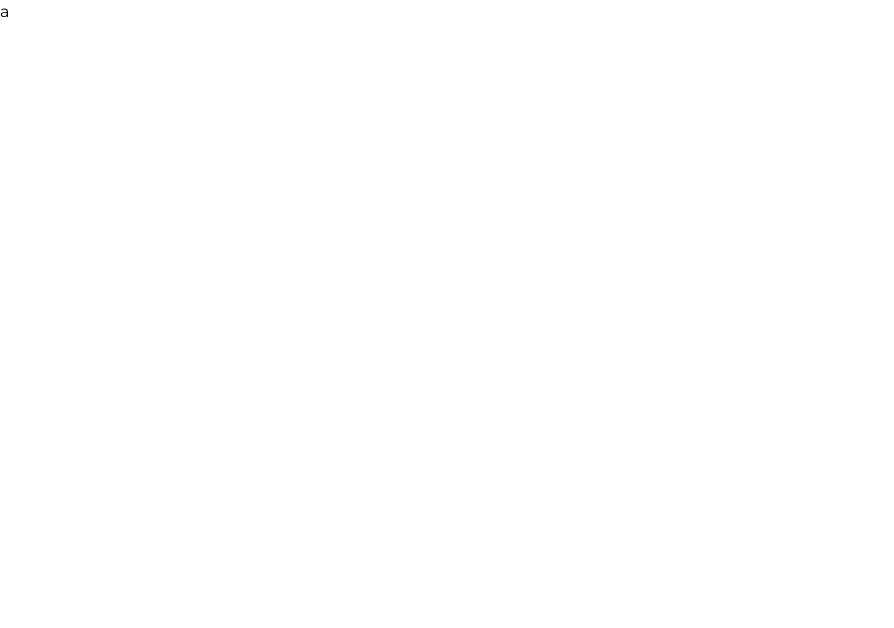
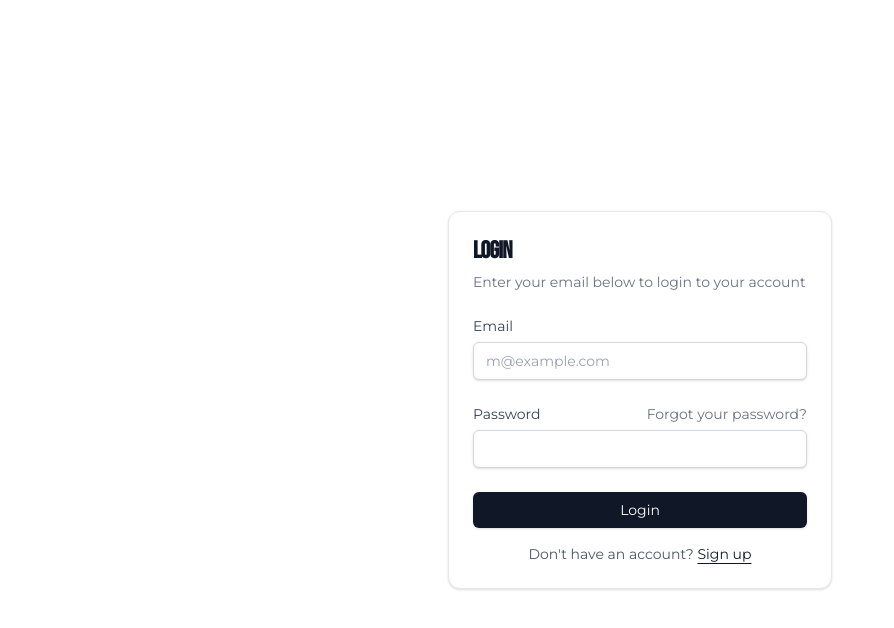
Before and after one commit to FrancoBerlochi/pandor3dnext, a Next.js app: page /auth/login in a window 1280 px wide. Shown: the top 628 px of the page, without its empty margins (0-894 px from the left). Built offline with nearby package versions, Linux system fonts and the light colour scheme; no server answers.

Commit message:
coneccion con supa y adminLogin

```diff
--- a/app/admin/page.tsx
+++ b/app/admin/page.tsx
@@ -2,6 +2,5 @@ import { requireAdmin } from "@/lib/auth/requireAdmin";
 
 export default async function AdminPage() {
   await requireAdmin();
-
   return <div>Admin</div>;
 }
--- a/app/auth/login/page.tsx
+++ b/app/auth/login/page.tsx
@@ -1,3 +1,11 @@
-export default function Login() {
-  return <div>a</div>
+import { LoginForm } from "@/components/login/login-form";
+
+export default function Page() {
+  return (
+    <div className="flex min-h-svh w-full items-center justify-center p-6 md:p-10">
+      <div className="w-full max-w-sm">
+        <LoginForm />
+      </div>
+    </div>
+  );
 }
--- a/app/not-found.tsx
+++ b/app/not-found.tsx
@@ -1,5 +1,5 @@
 export default function NotFound() {
   return <div>
-    hola
+    hola dsadas
   </div>
 }
--- /dev/null
+++ b/components/login/login-form.tsx
@@ -0,0 +1,131 @@
+"use client";
+import { cn } from "@/lib/utils";
+import { createClient } from "@/lib/supabase/client";
+import Link from "next/link";
+import { useRouter } from "next/navigation";
+import { useState } from "react";
+
+export function LoginForm({
+  className,
+  ...props
+}: React.ComponentPropsWithoutRef<"div">) {
+  const [email, setEmail] = useState("");
+  const [password, setPassword] = useState("");
+  const [error, setError] = useState<string | null>(null);
+  const [isLoading, setIsLoading] = useState(false);
+  const router = useRouter();
+
+  const handleLogin = async (e: React.FormEvent) => {
+    e.preventDefault();
+    const supabase = await createClient();
+    setIsLoading(true);
+    setError(null);
+    try {
+      const { error } = await supabase.auth.signInWithPassword({
+        email,
+        password,
+      });
+      if (error) throw error;
+      window.location.href = "/admin";
+    } catch (error: unknown) {
+      setError(error instanceof Error ? error.message : "An error occurred");
+    } finally {
+      setIsLoading(false);
+    }
+  };
+
+  return (
+    <div className={cn("flex flex-col gap-6", className)} {...props}>
+      {/* Card */}
+      <div className="rounded-xl border border-gray-200 bg-white shadow-sm">
+
+        {/* CardHeader */}
+        <div className="flex flex-col gap-1.5 p-6">
+          <h2 className="text-2xl font-semibold leading-tight tracking-tight text-gray-900">
+            Login
+          </h2>
+          <p className="text-sm text-gray-500">
+            Enter your email below to login to your account
+          </p>
+        </div>
+
+        {/* CardContent */}
+        <div className="p-6 pt-0">
+          <form onSubmit={handleLogin}>
+            <div className="flex flex-col gap-6">
+
+              {/* Email field */}
+              <div className="flex flex-col gap-1.5">
+                <label
+                  htmlFor="email"
+                  className="text-sm font-medium text-gray-700"
+                >
+                  Email
+                </label>
+                <input
+                  id="email"
+                  type="email"
+                  placeholder="m@example.com"
+                  required
+                  value={email}
+                  onChange={(e) => setEmail(e.target.value)}
+                  className="w-full rounded-md border border-gray-300 bg-white px-3 py-2 text-sm text-gray-900 placeholder-gray-400 shadow-sm outline-none transition focus:border-gray-900 focus:ring-2 focus:ring-gray-900/10 disabled:opacity-50"
+                />
+              </div>
+
+              {/* Password field */}
+              <div className="flex flex-col gap-1.5">
+                <div className="flex items-center justify-between">
+                  <label
+                    htmlFor="password"
+                    className="text-sm font-medium text-gray-700"
+                  >
+                    Password
+                  </label>
+                  <Link
+                    href="/auth/forgot-password"
+                    className="text-sm text-gray-500 underline-offset-4 hover:underline"
+                  >
+                    Forgot your password?
+                  </Link>
+                </div>
+                <input
+                  id="password"
+                  type="password"
+                  required
+                  value={password}
+                  onChange={(e) => setPassword(e.target.value)}
+                  className="w-full rounded-md border border-gray-300 bg-white px-3 py-2 text-sm text-gray-900 shadow-sm outline-none transition focus:border-gray-900 focus:ring-2 focus:ring-gray-900/10 disabled:opacity-50"
+                />
+              </div>
+
+              {/* Error message */}
+              {error && (
+                <p className="text-sm text-red-500">{error}</p>
+              )}
+
+              {/* Submit button */}
+              <button
+                type="submit"
+                disabled={isLoading}
+                className="w-full rounded-md bg-gray-900 px-4 py-2 text-sm font-medium text-white shadow-sm transition hover:bg-gray-700 focus:outline-none focus:ring-2 focus:ring-gray-900 focus:ring-offset-2 disabled:cursor-not-allowed disabled:opacity-50"
+              >
+                {isLoading ? "Logging in..." : "Login"}
+              </button>
+            </div>
+
+            <div className="mt-4 text-center text-sm text-gray-600">
+              Don&apos;t have an account?{" "}
+              <Link
+                href="/auth/sign-up"
+                className="font-medium text-gray-900 underline underline-offset-4 hover:text-gray-700"
+              >
+                Sign up
+              </Link>
+            </div>
+          </form>
+        </div>
+      </div>
+    </div>
+  );
+}
--- /dev/null
+++ b/components/ui/sign-out.tsx
@@ -0,0 +1,12 @@
+"use client";
+import { createClient } from "@/lib/supabase/client";
+
+export function LogoutButton() {
+  const handleLogout = async () => {
+    const supabase = createClient();
+    await supabase.auth.signOut();
+    window.location.href = "/auth/login";
+  };
+
+  return <button onClick={handleLogout}>Cerrar sesión</button>;
+}
--- a/lib/auth/requireAdmin.ts
+++ b/lib/auth/requireAdmin.ts
@@ -2,11 +2,12 @@ import { createClient } from "@/lib/supabase/server";
 import { redirect } from "next/navigation";
 
 export async function requireAdmin() {
-  const supabase = createClient();
+  const supabase = await createClient();
 
   const {
     data: { user },
   } = await supabase.auth.getUser();
+
 
   if (!user) redirect("/auth/login");
 
@@ -16,6 +17,8 @@ export async function requireAdmin() {
     .eq("id", user.id)
     .single();
 
+
+
   if (profile?.role !== "admin") {
     redirect("/");
   }
--- a/middleware.ts
+++ b/middleware.ts
@@ -1,23 +1,46 @@
-import { NextResponse } from "next/server";
-import type { NextRequest } from "next/server";
+import { createServerClient } from "@supabase/ssr";
+import { NextResponse, type NextRequest } from "next/server";
 
-export function middleware(req: NextRequest) {
+export async function middleware(req: NextRequest) {
   const isAdminRoute = req.nextUrl.pathname.startsWith("/admin");
+  const isLoginRoute = req.nextUrl.pathname.startsWith("/auth/login");
 
-  if (!isAdminRoute) {
-    return NextResponse.next();
+  const res = NextResponse.next();
+
+  const supabase = createServerClient(
+    process.env.NEXT_PUBLIC_SUPABASE_URL!,
+    process.env.NEXT_PUBLIC_SUPABASE_PUBLISHABLE_KEY!,
+    {
+      cookies: {
+        getAll() {
+          return req.cookies.getAll();
+        },
+        setAll(cookiesToSet) {
+          cookiesToSet.forEach(({ name, value, options }) =>
+            res.cookies.set(name, value, options),
+          );
+        },
+      },
+    },
+  );
+
+  const {
+    data: { user },
+  } = await supabase.auth.getUser();
+
+  // Si está logueado y va al login, redirigir a /admin
+  if (isLoginRoute && user) {
+    return NextResponse.redirect(new URL("/admin", req.url));
   }
 
-
-  const hasSession = req.cookies.get("sb-access-token");
-
-  if (!hasSession) {
+  // Si no está logueado y va a /admin, redirigir al login
+  if (isAdminRoute && !user) {
     return NextResponse.redirect(new URL("/auth/login", req.url));
   }
 
-  return NextResponse.next();
+  return res;
 }
 
 export const config = {
-  matcher: ["/admin/:path*"],
+  matcher: ["/admin/:path*", "/auth/login"],
 };
```
